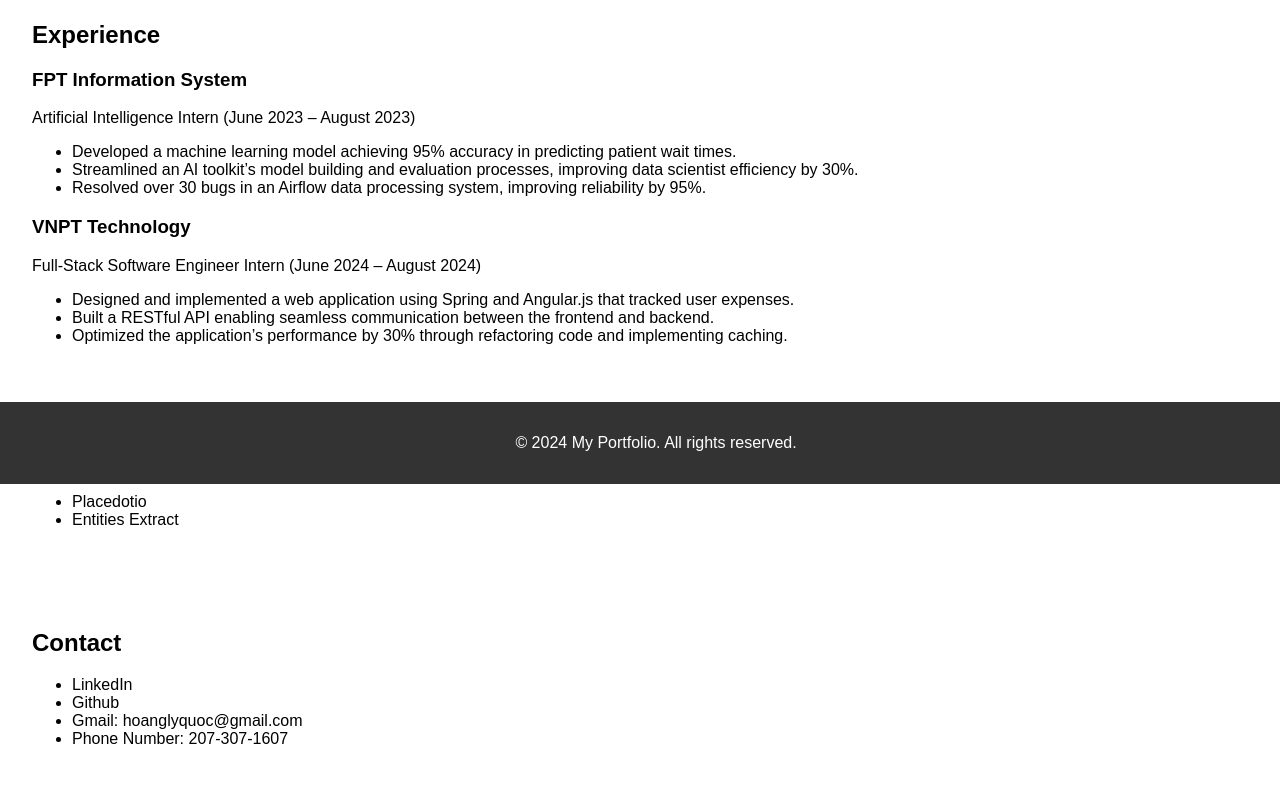
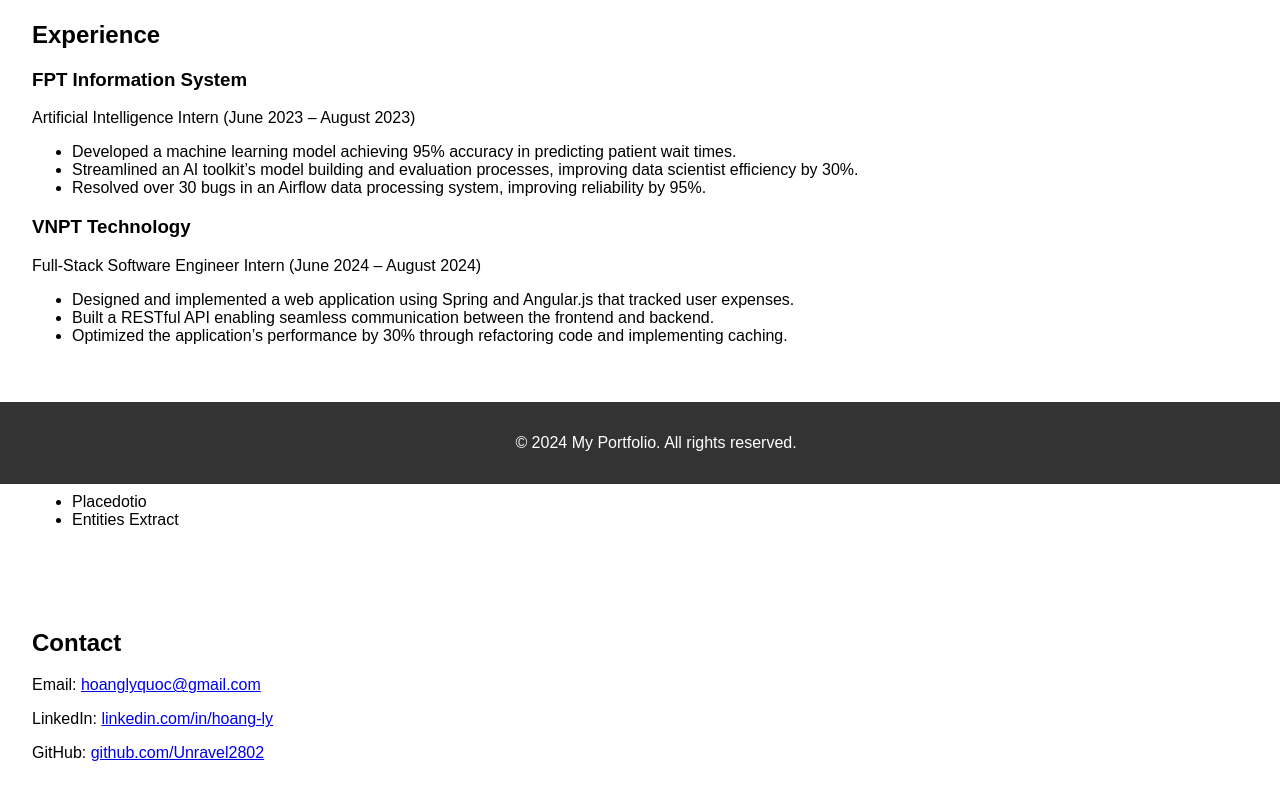
Before and after one commit to Unravel2802/portfolio_website, a React (Create React App) app: page / in a window 1280 px wide. Shown: the part 316-1116 px from the top of the page. Built offline with nearby package versions, Linux system fonts and the light colour scheme.

Commit message:
Update contact

```diff
--- a/src/components/Contact.js
+++ b/src/components/Contact.js
@@ -2,17 +2,13 @@
 
 const Contact = () => {
     return (
-        <section id = 'contact'>
-            <h2> Contact </h2>
-            <ul>
-                <li> LinkedIn </li>
-                <li> Github </li>
-                <li> Gmail: hoanglyquoc@gmail.com </li>
-                <li> Phone Number: 207-307-1607 </li>
-
-            </ul>
+        <section id="contact">
+            <h2>Contact</h2>
+            <p>Email: <a href="mailto:hoanglyquoc@gmail.com">hoanglyquoc@gmail.com</a></p>
+            <p>LinkedIn: <a href="https://linkedin.com/in/hoang-ly" target="_blank" rel="noopener noreferrer">linkedin.com/in/hoang-ly</a></p>
+            <p>GitHub: <a href="https://github.com/Unravel2802" target="_blank" rel="noopener noreferrer">github.com/Unravel2802</a></p>
         </section>
-    )
-}
+    );
+};
 
 export default Contact;
```
